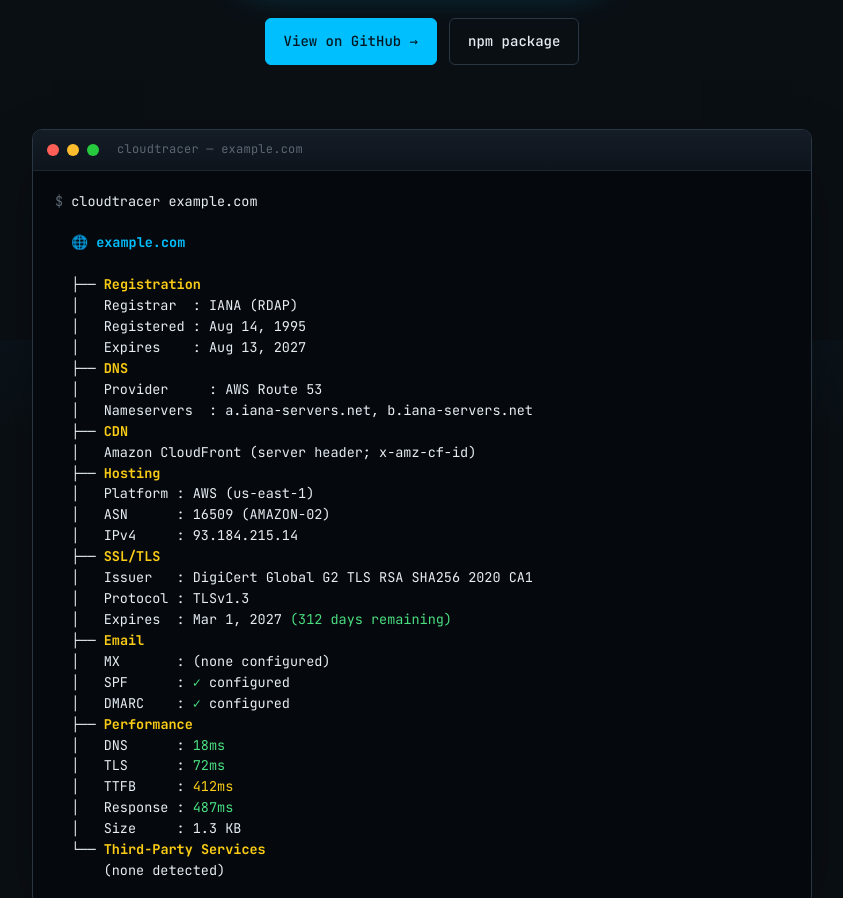
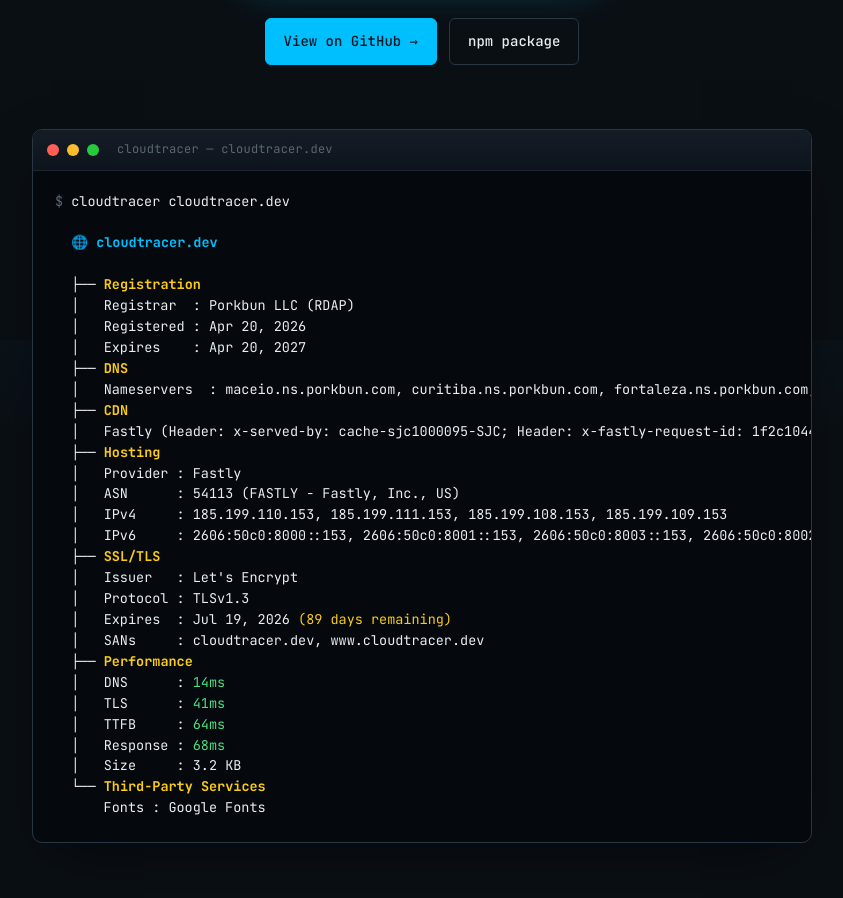
Before and after one commit to timothyjordan/cloudtracer, a website: page docs/index.html in a window 1280 px wide. Shown: the part 460-1358 px from the top of the page, without its empty margins (218-1061 px from the left). Drawn offline with Linux system fonts and the light colour scheme.

Commit message:
Replace demo with real cloudtracer.dev output (#4)
The previous example.com demo was fabricated and didn't match what
the tool actually prints (extra Email section with no MX, wrong DNS
field shape). Use the real self-referential scan instead — Porkbun
registrar, Fastly CDN, Let's Encrypt cert. TJ-181.

```diff
--- a/docs/index.html
+++ b/docs/index.html
@@ -95,46 +95,43 @@
 
       <section class="demo container" aria-labelledby="demo-title">
         <h2 id="demo-title" class="visually-hidden">Example output</h2>
-        <div class="terminal" role="img" aria-label="Example CloudTracer output for example.com">
+        <div class="terminal" role="img" aria-label="CloudTracer output for cloudtracer.dev">
           <div class="terminal-chrome" aria-hidden="true">
             <span class="dot dot-red"></span>
             <span class="dot dot-yellow"></span>
             <span class="dot dot-green"></span>
-            <span class="terminal-title">cloudtracer — example.com</span>
+            <span class="terminal-title">cloudtracer — cloudtracer.dev</span>
           </div>
-          <pre class="terminal-body"><span class="t-dim">$</span> <span class="t-fg">cloudtracer example.com</span>
+          <pre class="terminal-body"><span class="t-dim">$</span> <span class="t-fg">cloudtracer cloudtracer.dev</span>
 
-  <span class="t-cyan t-bold">🌐 example.com</span>
+  <span class="t-cyan t-bold">🌐 cloudtracer.dev</span>
 
   ├── <span class="t-yellow t-bold">Registration</span>
-  │   Registrar  : IANA (RDAP)
-  │   Registered : Aug 14, 1995
-  │   Expires    : Aug 13, 2027
+  │   Registrar  : Porkbun LLC (RDAP)
+  │   Registered : Apr 20, 2026
+  │   Expires    : Apr 20, 2027
   ├── <span class="t-yellow t-bold">DNS</span>
-  │   Provider     : AWS Route 53
-  │   Nameservers  : a.iana-servers.net, b.iana-servers.net
+  │   Nameservers  : maceio.ns.porkbun.com, curitiba.ns.porkbun.com, fortaleza.ns.porkbun.com, salvador.ns.porkbun.com
   ├── <span class="t-yellow t-bold">CDN</span>
-  │   Amazon CloudFront (server header; x-amz-cf-id)
+  │   Fastly (Header: x-served-by: cache-sjc1000095-SJC; Header: x-fastly-request-id: 1f2c10441eb35c0440b9b87e9326d584ac80a36f)
   ├── <span class="t-yellow t-bold">Hosting</span>
-  │   Platform : AWS (us-east-1)
-  │   ASN      : 16509 (AMAZON-02)
-  │   IPv4     : 93.184.215.14
+  │   Provider : Fastly
+  │   ASN      : 54113 (FASTLY - Fastly, Inc., US)
+  │   IPv4     : 185.199.110.153, 185.199.111.153, 185.199.108.153, 185.199.109.153
+  │   IPv6     : 2606:50c0:8000::153, 2606:50c0:8001::153, 2606:50c0:8003::153, 2606:50c0:8002::153
   ├── <span class="t-yellow t-bold">SSL/TLS</span>
-  │   Issuer   : DigiCert Global G2 TLS RSA SHA256 2020 CA1
+  │   Issuer   : Let's Encrypt
   │   Protocol : TLSv1.3
-  │   Expires  : Mar 1, 2027 <span class="t-green">(312 days remaining)</span>
-  ├── <span class="t-yellow t-bold">Email</span>
-  │   MX       : (none configured)
-  │   SPF      : <span class="t-green">✓</span> configured
-  │   DMARC    : <span class="t-green">✓</span> configured
+  │   Expires  : Jul 19, 2026 <span class="t-yellow">(89 days remaining)</span>
+  │   SANs     : cloudtracer.dev, www.cloudtracer.dev
   ├── <span class="t-yellow t-bold">Performance</span>
-  │   DNS      : <span class="t-green">18ms</span>
-  │   TLS      : <span class="t-green">72ms</span>
-  │   TTFB     : <span class="t-yellow">412ms</span>
-  │   Response : <span class="t-green">487ms</span>
-  │   Size     : 1.3 KB
+  │   DNS      : <span class="t-green">14ms</span>
+  │   TLS      : <span class="t-green">41ms</span>
+  │   TTFB     : <span class="t-green">64ms</span>
+  │   Response : <span class="t-green">68ms</span>
+  │   Size     : 3.2 KB
   └── <span class="t-yellow t-bold">Third-Party Services</span>
-      (none detected)
+      Fonts : Google Fonts
 </pre>
         </div>
       </section>
```
